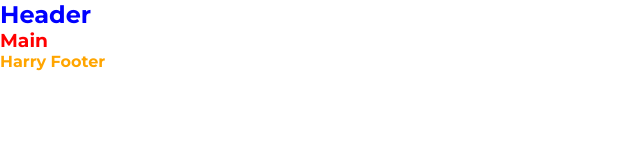
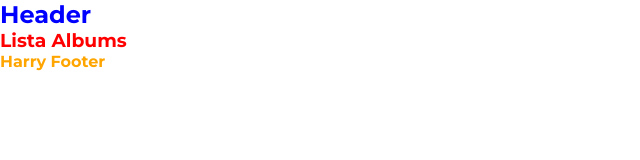
Before and after one commit to alelui/vue-dischi, a Vue app: page / in a window 1280 px wide. Shown: the top 160 px of the page, without its empty margins (0-640 px from the left). Built offline with nearby package versions, Linux system fonts and the light colour scheme.

Commit message:
cooegamento section to main

```diff
--- a/package.json
+++ b/package.json
@@ -8,6 +8,7 @@
     "lint": "vue-cli-service lint"
   },
   "dependencies": {
+    "bootstrap": "^5.1.3",
     "core-js": "^3.6.5",
     "vue": "^2.6.11"
   },
--- a/src/assets/style/global.scss
+++ b/src/assets/style/global.scss
@@ -1,11 +1,16 @@
+
+//BOOTESTARP
+// @import '~bootstrap/scss/bootstrap.scss';
+
+
 // FONTS
-@import url('https://fonts.googleapis.com/css2?family=Montserrat:ital,wght@0,300;0,500;0,700;1,300&display=swap');
+@import url('https://fonts.googleapis.com/css2?family=Montserrat:wght@300;400;500;700&display=swap');
 
 // COMMONS
 
 *{
+    padding: 0;
     margin: 0;
-    padding: 0;
     box-sizing: border-box;
 }
 
--- a/src/components/macro/Main.vue
+++ b/src/components/macro/Main.vue
@@ -1,17 +1,19 @@
 <template>
     <main>
-        <h3>Main</h3>
+        <Albums/>
     </main>
 </template>
 
 <script>
+import Albums from '../sections/albums.vue'
 export default {
-    name: 'Main'
+    name: 'Main',
+    components: {
+        Albums
+    }
 }
 </script>
 
 <style lang="scss" scoped>
-    h3{
-        color: red;
-    }
+
 </style>
--- /dev/null
+++ b/src/components/sections/albums.vue
@@ -0,0 +1,17 @@
+<template>
+    <div>
+        <h3>Lista Albums</h3>
+    </div>
+</template>
+
+<script>
+export default {
+    name: 'albums'
+}
+</script>
+
+<style>
+    h3{
+        color: red;
+    }
+</style>
```
Also changed, not shown: 1 other file (tests, documents, lock files or other folders).
